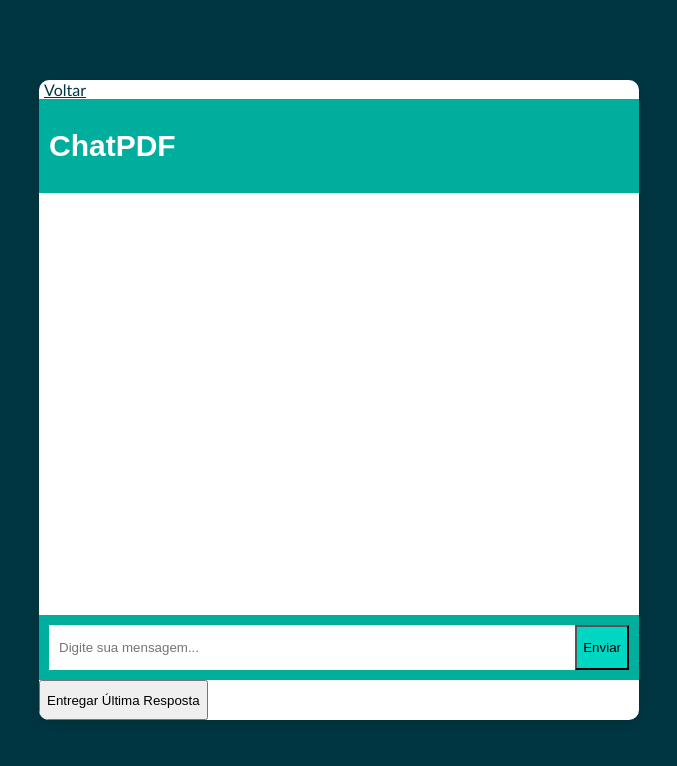
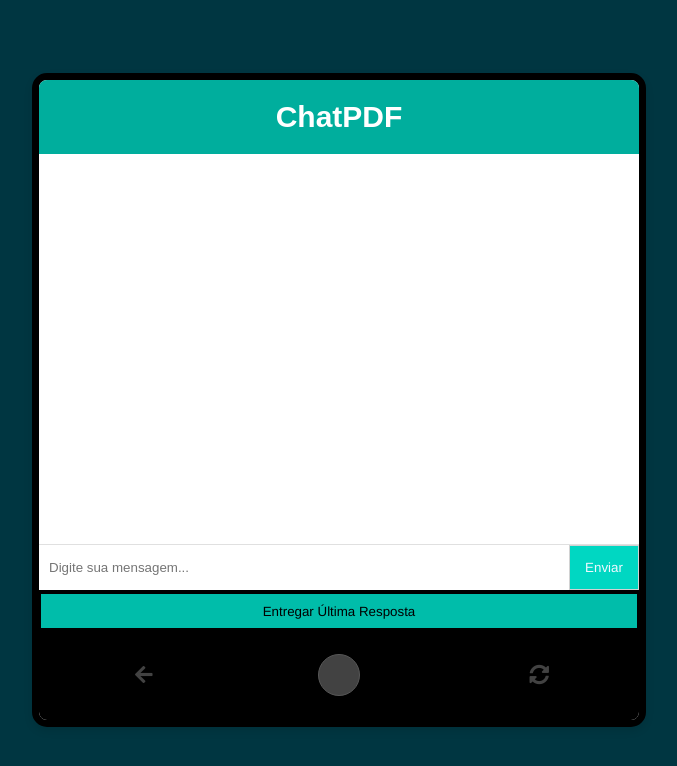
Before and after one commit to VitorSicoob/ChatPDF, a Flask app: template src/templates/chat.html in a window 1280 px wide. Shown: the top 766 px of the page, without its empty margins (301-978 px from the left). Run offline with Flask 3, Linux system fonts and the light colour scheme; the template is opened without the code that fills it, so the values that code supplies are empty.

Commit message:
commit melhorias

```diff
--- a/src/main.py
+++ b/src/main.py
@@ -54,10 +54,11 @@
 
 def setup_vectorstore(documents):
     embeddings = HuggingFaceEmbeddings()
-    text_splitter = CharacterTextSplitter(separator="\n", chunk_size=1000, chunk_overlap=200)
+    text_splitter = CharacterTextSplitter(separator="\n", chunk_size=3000, chunk_overlap=50)
     doc_chunks = text_splitter.split_documents(documents)
     vectorstore = FAISS.from_documents(doc_chunks, embeddings)
     return vectorstore
+
 
 def create_chain(vectorstore):
     llm = ChatGroq(
@@ -103,12 +104,20 @@
         assistant_response = response['answer']
         session['chat_history'].append({'role': 'assistente', 'content': assistant_response})
 
-        # salvando no banco de dados
         conn = sqlite3.connect(db_path)
         cursor = conn.cursor()
         cursor.execute('''
             INSERT INTO chat_history (user_input, assistant_response) VALUES (?, ?)
         ''', (user_input, assistant_response))
+
+        # consulta última linha
+        cursor.execute("SELECT assistant_response FROM chat_history ORDER BY id DESC LIMIT 1")
+        ultima_linha = cursor.fetchone()
+
+        if ultima_linha:
+            print("Última linha da coluna: ", ultima_linha[0])
+        else:
+            print("Nenhuma linha encontrada")
         conn.commit()
         conn.close()
 
--- a/src/templates/chat.html
+++ b/src/templates/chat.html
@@ -1,6 +1,9 @@
 <!doctype html>
 <html>
 <head>
+    <head>
+        <link rel="stylesheet" href="https://cdnjs.cloudflare.com/ajax/libs/font-awesome/5.15.3/css/all.min.css">
+    </head>
     <title>Chat</title>
     <style>
         body {
@@ -18,20 +21,20 @@
             max-width: 600px;
             height: 80%;
             background-color: #FFFFFF;
-            border-radius: 10px;
+            border-radius: 15px;
             display: flex;
             flex-direction: column;
             overflow: hidden;
             box-shadow: 0 4px 8px rgba(0, 0, 0, 0.1);
+            border: 7px solid black;
         }
         .chat-header {
             background-color: #00AE9D;
             color: #FFFFFF;
-            padding: 10px;
             font-size: 15px;
             text-align: center;
             display: flex;
-            justify-content: space-between;
+            justify-content: center;
             align-items: center;
         }
         .chat-header h1 {
@@ -62,18 +65,13 @@
             justify-content: flex-end;
         }
         .chat-message.voce p {
-            background-color: #DCF8C6;
+            background-color: #9dff34;
         }
         .chat-message.assistente {
             justify-content: flex-start;
         }
         .chat-message.assistente p {
             background-color: #E5E5EA;
-        }
-        .chat-input {
-            display: flex;
-            height: 45px;
-            border-top: 1px solid #E0E0E0;
         }
         .chat-input input {
             flex-grow: 1;
@@ -82,23 +80,67 @@
             outline: none;
         }
         .chat-input {
-            padding: 10px;
             border: none;
             background-color: #00AE9D;
             color: #FFFFFF;
             cursor: pointer;
+            display: flex;
+            height: 45px;
+            border-top: 1px solid #E0E0E0;
+            margin: 0;
         }
         .button1 {
             background-color: #00d7c2;
+            border: 1px solid rgb(210, 210, 210);
+            width: 70px;
+            color: aliceblue;
+            font-family: 'Franklin Gothic Medium', 'Arial Narrow', Arial, sans-serif;
+        }
+        .button1:hover {
+            background-color: #3f948b;
+            cursor: pointer;
         }
         .button2 {
             height: 40px;
+            background-color: #00bdaa;
+            width: 100%;
+            border: 2px solid black;
+            border-top: 4px solid black;
+            font-family: 'Franklin Gothic Medium', 'Arial Narrow', Arial, sans-serif;
+        }
+        .button2:hover {
+            background-color: #3f948b;
+            cursor: pointer;
+        }
+        .tablet {
+            display: flex;
+            align-items: center;
+            justify-content:space-around;
+            height: 70px;
+            padding-top: 10px;
+            padding-bottom: 10px;
+            width: 100%;
+            background-color: black;
+        }
+        .tablet-button {
+            height: 40px;
+            width: 40px;
+            border-radius: 50px;
+            background-color: rgb(66, 66, 66);
+            border: 1px solid rgb(87, 87, 87);
+        }
+        .left, .right {
+            width: 50px;
+            font-size: 20px;
+            color:rgb(66, 66, 66);
+            display: flex;
+            justify-content: center;
+            text-decoration: none;
         }
     </style>
 </head>
 <body>
     <div class="chat-container">
-        <a href="/">Voltar</a>
         <div class="chat-header">
             <h1>ChatPDF</h1>
         </div>
@@ -116,6 +158,11 @@
         <div>
             <button class="button2">Entregar Última Resposta</button>
         </div>
+        <div class="tablet">
+            <a class="left" href="/"><i class="fa fa-arrow-left"></i></a>
+            <div class="tablet-button"></div>
+            <a class="right" href="/chat"><i class="fas fa-sync-alt"></i></a>
+        </div>
     </div>
 </body>
 </html>
--- a/src/templates/index.html
+++ b/src/templates/index.html
@@ -115,8 +115,8 @@
             <h1>ChatBot PDF</h1>
             <p>Este projeto permite que você faça upload de arquivos PDF, busque
                 e interaja com o conteúdo dos documentos usando um modelo de chatbot
-                IA avançado. Depois disso, enviamos as conversas para um banco de dados
-                local e damos uma opção de para tranferir os dados para um arquivo excel
+                IA. Depois disso, enviamos as conversas para um banco de dados
+                local e damos uma opção para transferir os dados para um arquivo excel
                 e depois envia-lo para email. Basta fazer o upload dos seus arquivos e
                 fazer suas perguntas no chat. </p>
         </div>
```
Also changed, not shown: src/chat_data.db, 3 other files.
